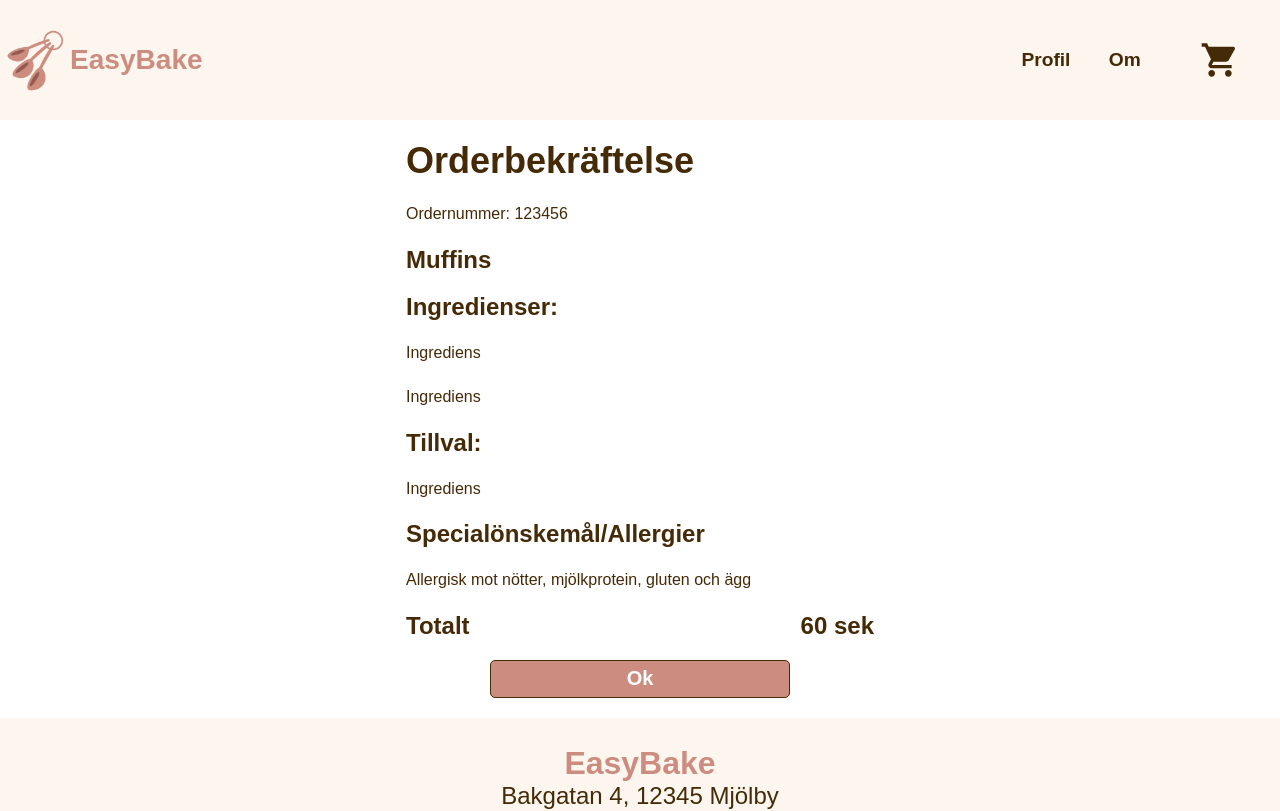
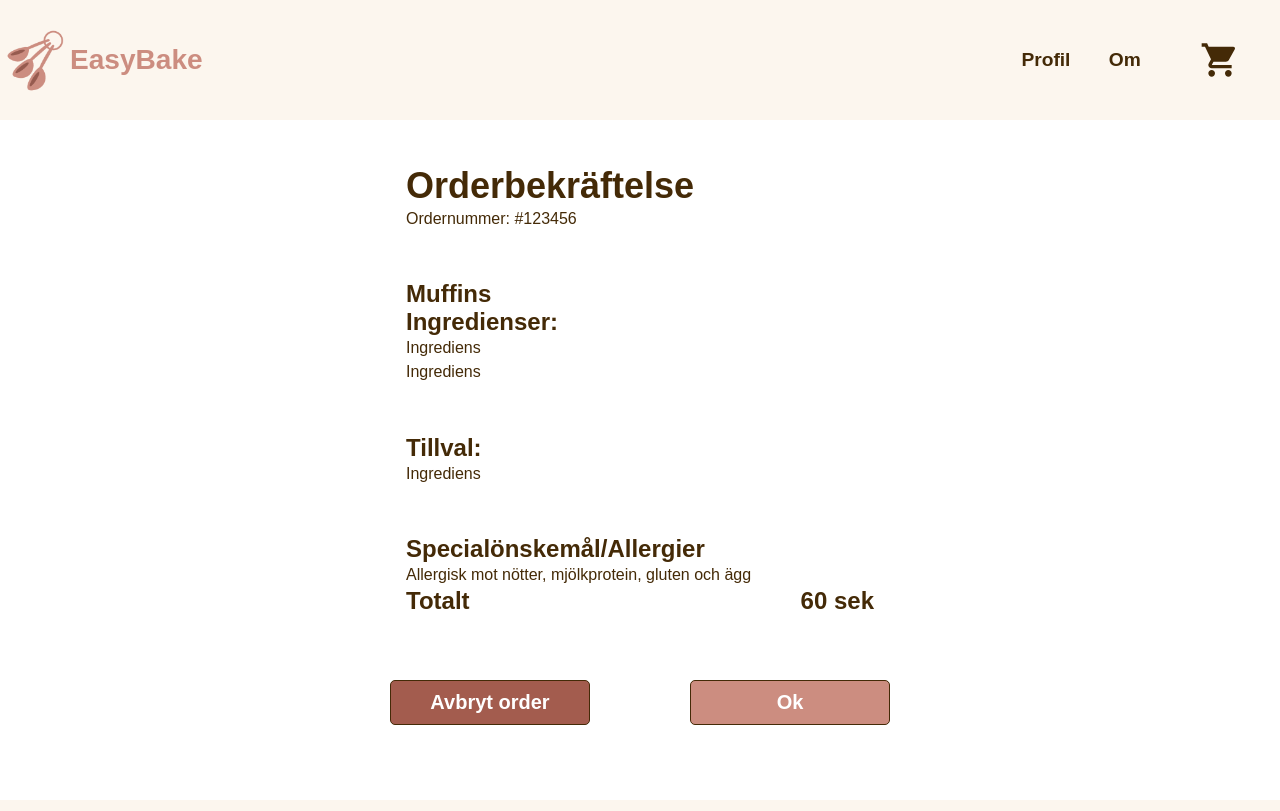
Before and after one commit to dylanR96/syntax-squad, a React (Vite) app in the folder frontend/: page /confirmation in a window 1280 px wide. Shown: the top 811 px of the page. Built offline with nearby package versions, Linux system fonts and the light colour scheme; a web font is replaced by a local one.

Commit message:
Confirmation page work

```diff
--- a/frontend/src/pages/Confirmation/Confirmation.css
+++ b/frontend/src/pages/Confirmation/Confirmation.css
@@ -8,26 +8,42 @@
   }
 
 .confirmation__textbox {
-    width: 450px;
+    width: 400px;
     min-height: 500px;
     padding: 0 1em;
     display: flex;
     flex-direction: column;
     align-items: left;
-    justify-content: space-between;
+    justify-content: space-around;
     margin-bottom: 1.25em;
   }
-  .confirmation__OK-button {
+  .confirmation__buttons {
+    height: 100px;
+    display: flex;
+    flex-direction: column;
+    justify-content: space-between;
+    margin-top: 1.25em;
+  }
+  .confirmation__OK-button, .confirmation__cancel-button {
     font-family: "Afacad", sans-serif;
     font-size: 1.25rem;
     font-weight: 700;
     color: #fff;
     padding: 0.3125em 1.25em;
-    width: 300px;
-    background: #cc8d80;
+    width: 200px;
+    height: 45px;
     border-radius: 5px;
     border: 1px solid #442a07;
     cursor: pointer;
+  }
+  .confirmation__OK-button {
+    background: #cc8d80;
+  }
+  .confirmation__cancel-button {
+    background: #a35c4e;
+  }
+  .confirmation__cancel-button:hover {
+    background: #b92f1c;
   }
   .confirmation__order-total {
     display: flex;
@@ -38,5 +54,11 @@
     .confirmation__textbox {
       width: 500px;
     }
-
+    .confirmation__buttons {
+      width: 500px;
+      display: flex;
+      flex-direction: row;
+      justify-content: space-between;
+      margin-top: 1.25em;
+    }
   }
--- a/frontend/src/pages/Confirmation/Confirmation.tsx
+++ b/frontend/src/pages/Confirmation/Confirmation.tsx
@@ -5,19 +5,30 @@ const Confirmation: React.FC = () => {
   return <div className="wrapper">
   <main className="container">
     <section className="confirmation__textbox">
+      <article className="confirmation__part">
     <h1 className='h1--dark'>Orderbekräftelse</h1>
-    <p className='body-text--dark'>Ordernummer: 123456</p>
+    <p className='body-text--dark'>Ordernummer: #123456</p>
+    </article>
+    <article className="confirmation__part">
     <h2 className='h3--dark'>Muffins</h2>
     <h3 className='h4--dark'>Ingredienser:</h3>
     <p className='body-text--dark'>Ingrediens</p>
     <p className='body-text--dark'>Ingrediens</p>
+    </article>
+    <article className="confirmation__part">
     <h3 className='h4--dark'>Tillval:</h3>
     <p className='body-text--dark'>Ingrediens</p>
+    </article>
+    <article className="confirmation__part">
     <h3 className='h4--dark'>Specialönskemål/Allergier</h3>
     <p className='body-text--dark'>Allergisk mot nötter, mjölkprotein, gluten och ägg</p>
     <OrderTotal />
+    </article>
     </section>
+    <section className="confirmation__buttons">
+    <button className='confirmation__cancel-button'>Avbryt order</button>
     <button className='confirmation__OK-button'>Ok</button>
+    </section>
   </main>
   </div>
 };
```
